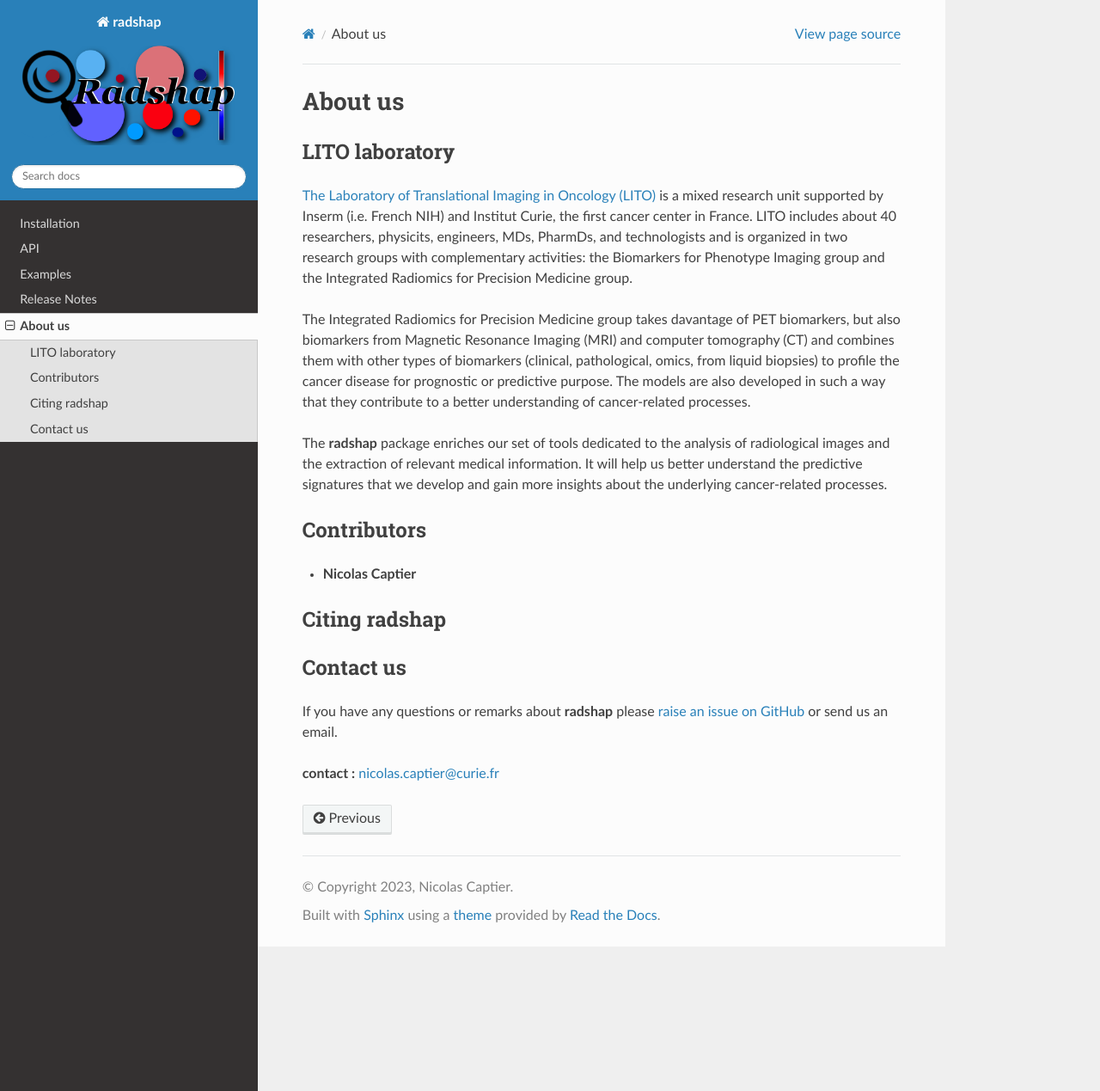
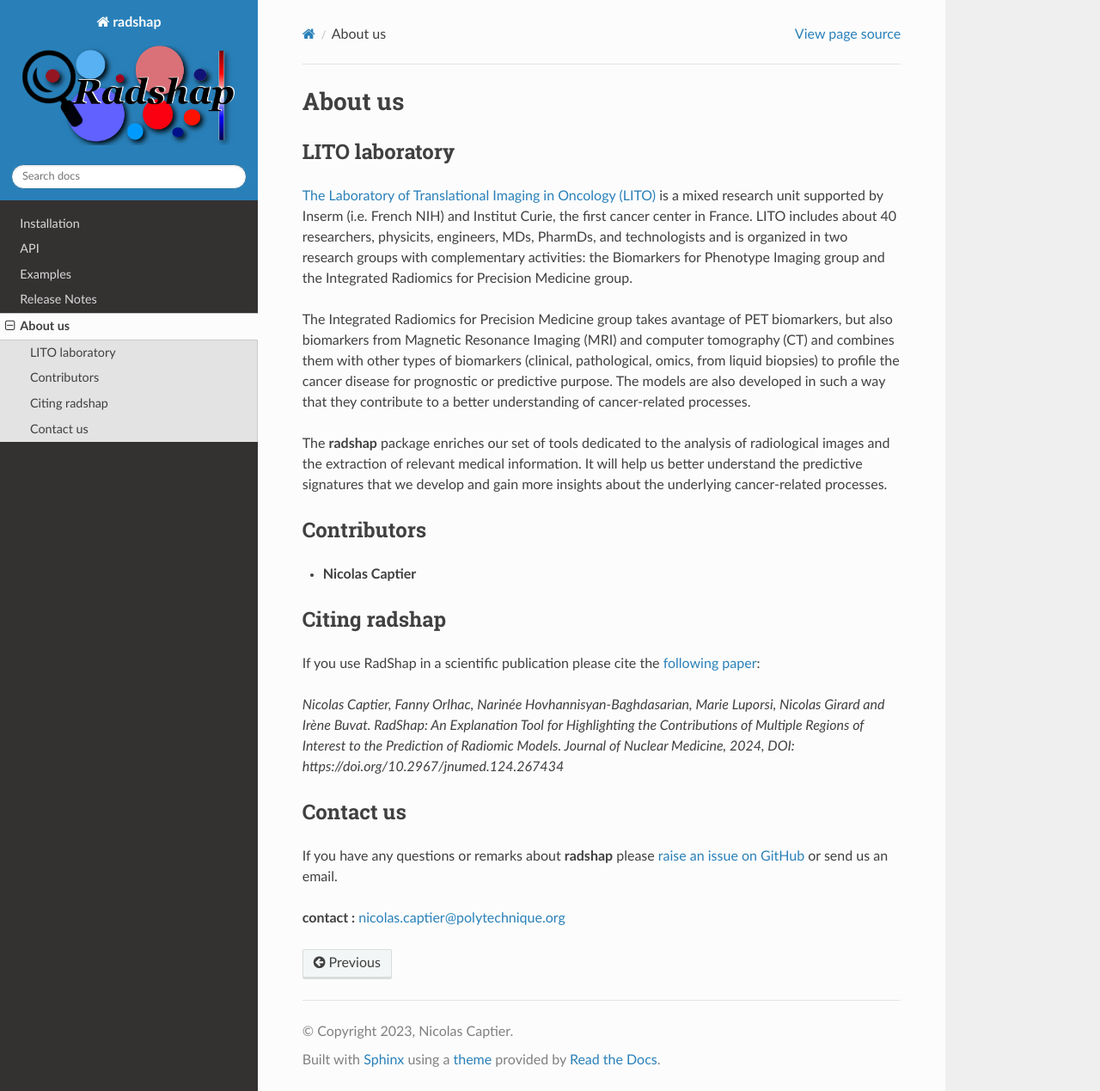
Before and after one commit to ncaptier/radshap, a Sphinx documentation site: the page built from docs/source/about.rst, in a window 1280 px wide and 1269 px high. Shown: the whole window at 86% size. Built offline with Sphinx 7.4.7 and the Read the Docs theme 2.0.0, drawn with Linux system fonts in a browser that asks for light colours; pages that are not in the unit, such as notebooks, are missing from menus.

Commit message:
Update documentation

```diff
--- a/docs/source/about.rst
+++ b/docs/source/about.rst
@@ -6,7 +6,7 @@ LITO laboratory
 
 `The Laboratory of Translational Imaging in Oncology (LITO) <https://sysbio.curie.fr/>`_ is a mixed research unit supported by Inserm (i.e. French NIH) and Institut Curie, the first cancer center in France. LITO includes about 40 researchers, physicits, engineers, MDs, PharmDs, and technologists and is organized in two research groups with complementary activities: the Biomarkers for Phenotype Imaging group and the Integrated Radiomics for Precision Medicine group.
 
-The Integrated Radiomics for Precision Medicine group takes davantage of PET biomarkers, but also biomarkers from Magnetic Resonance Imaging (MRI) and computer tomography (CT) and combines them with other types of biomarkers (clinical, pathological, omics, from liquid biopsies) to profile the cancer disease for prognostic or predictive purpose. The models are also developed in such a way that they contribute to a better understanding of cancer-related processes.
+The Integrated Radiomics for Precision Medicine group takes avantage of PET biomarkers, but also biomarkers from Magnetic Resonance Imaging (MRI) and computer tomography (CT) and combines them with other types of biomarkers (clinical, pathological, omics, from liquid biopsies) to profile the cancer disease for prognostic or predictive purpose. The models are also developed in such a way that they contribute to a better understanding of cancer-related processes.
 
 The **radshap** package enriches our set of tools dedicated to the analysis of radiological images and the extraction of relevant medical information. It will help us better understand the predictive signatures that we develop and gain more insights about the underlying cancer-related processes.
 
@@ -22,6 +22,10 @@ Contributors
 Citing radshap
 ---------------------
 
+If you use RadShap in a scientific publication please cite the `following paper <https://jnm.snmjournals.org/content/early/2024/06/21/jnumed.124.267434>`_:
+
+*Nicolas Captier, Fanny Orlhac, Narinée Hovhannisyan-Baghdasarian, Marie Luporsi, Nicolas Girard and Irène Buvat. RadShap: An Explanation Tool for Highlighting the Contributions of Multiple Regions of Interest to the Prediction of Radiomic Models. Journal of Nuclear Medicine, 2024, DOI: https://doi.org/10.2967/jnumed.124.267434*
+
 .. _contact_us:
 
 Contact us
@@ -29,4 +33,4 @@ Contact us
 
 If you have any questions or remarks about **radshap** please `raise an issue on GitHub <https://github.com/ncaptier/radshap/issues>`_ or send us an email.
 
-**contact :** nicolas.captier@curie.fr
+**contact :** nicolas.captier@polytechnique.org
```
